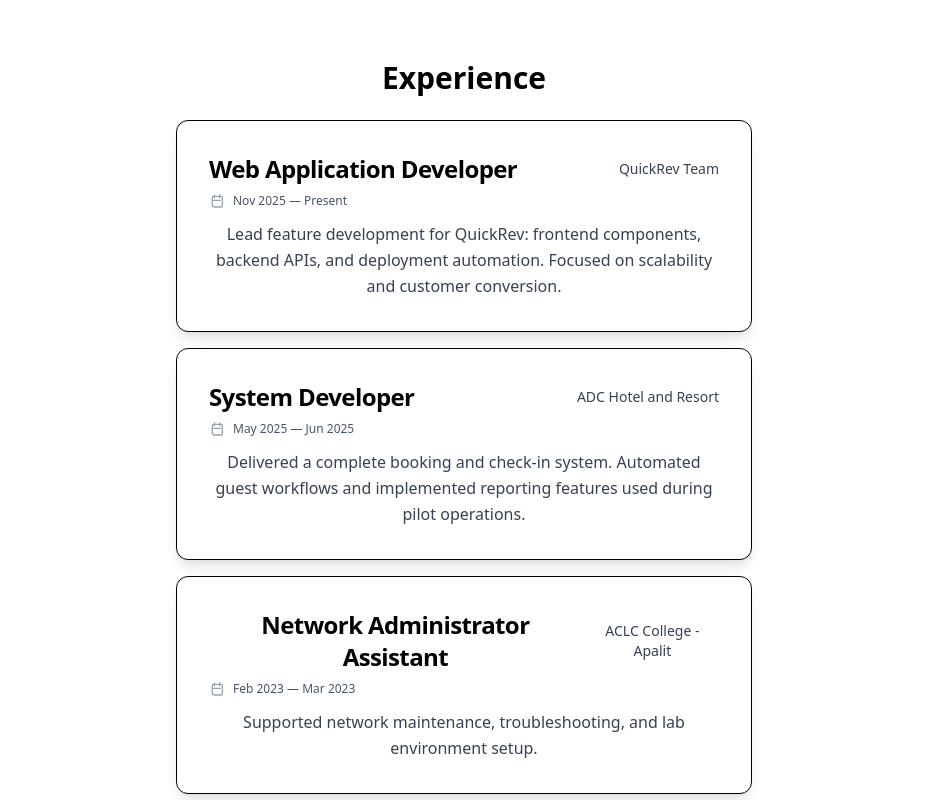
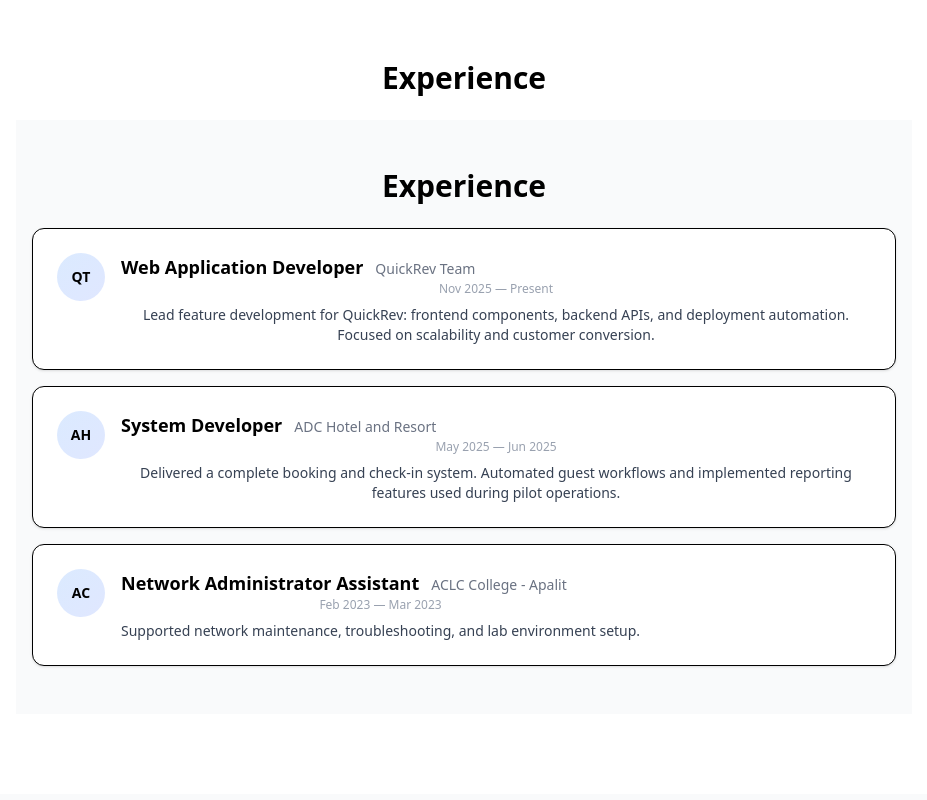
Before and after one commit to ibayjimwell/ibayjimwell, a Vue app: page / in a window 1280 px wide. Shown: the part 740-1540 px from the top of the page, without its empty margins (176-1103 px from the left). Built offline with nearby package versions, Linux system fonts and the light colour scheme.

Commit message:
Revise Experience

```diff
--- a/src/components/ExperienceCard.vue
+++ b/src/components/ExperienceCard.vue
@@ -1,22 +1,29 @@
+<template>
+  <section id="experience" class="py-12 bg-gray-50">
+    <div class="max-w-4xl mx-auto px-4">
+      <h2 class="text-3xl font-bold mb-6">Experience</h2>
+      <div class="space-y-4">
+        <article v-for="(item, idx) in data.experience" :key="idx" class="bg-white border rounded-xl p-4 sm:p-6 shadow-sm flex gap-4 items-start">
+          <div class="flex-shrink-0">
+            <div class="w-12 h-12 rounded-full bg-gradient-to-br from-blue-100 to-indigo-100 flex items-center justify-center text-sm font-semibold">
+              {{ initials(item.company) }}
+            </div>
+          </div>
+          <div>
+            <div class="flex items-baseline gap-3">
+              <h3 class="text-lg font-semibold">{{ item.title }}</h3>
+              <span class="text-sm text-gray-500">{{ item.company }}</span>
+            </div>
+            <div class="text-xs text-gray-400 mb-2">{{ item.duration }}</div>
+            <p class="text-gray-700 text-sm">{{ item.description }}</p>
+          </div>
+        </article>
+      </div>
+    </div>
+  </section>
+</template>
+
 <script setup>
     import data from '../data.json'
-
+    const initials = (s = '') => s.split(/\s+/).map(n => n[0]).slice(0,2).join('').toUpperCase()
 </script>
-
-<template>
-    <div v-for="(item, index) in data.experience" :key="index" class="flex justify-center items-center min-h-[200px] m-4">
-        <div class="bg-white border rounded-xl shadow-lg p-6 sm:p-8 max-w-xl w-full transition-transform hover:scale-102 duration-200">
-            <div class="flex flex-col sm:flex-row sm:items-center sm:justify-between mb-2 gap-1">
-            <h3 class="text-xl sm:text-2xl font-semibold tracking-tight">{{ item.title }}</h3>
-            <span class="text-sm text-gray-700 font-medium">{{ item.company }}</span>
-            </div>
-            <div class="flex items-center gap-2 mb-3">
-            <svg class="w-4 h-4 text-gray-400" fill="none" stroke="currentColor" stroke-width="2" viewBox="0 0 24 24">
-                <path stroke-linecap="round" stroke-linejoin="round" d="M8 7V3m8 4V3m-9 8h10m-11 8a2 2 0 002 2h10a2 2 0 002-2V7a2 2 0 00-2-2H7a2 2 0 00-2 2v12z"/>
-            </svg>
-            <span class="text-xs text-gray-600">{{ item.duration }}</span>
-            </div>
-            <p class="text-gray-700 leading-relaxed text-sm sm:text-base">{{ item.description }}</p>
-        </div>
-    </div>
-</template>
```
